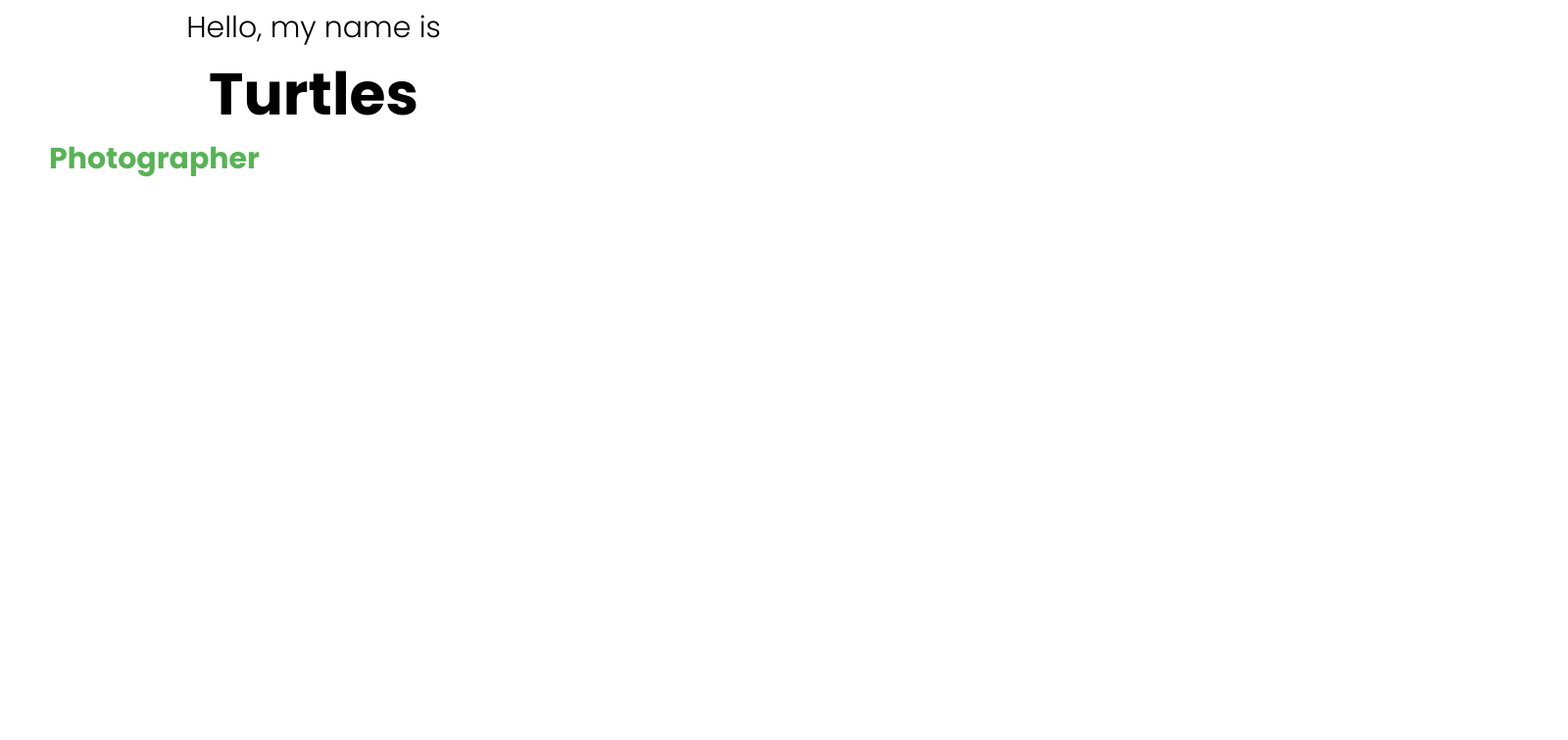
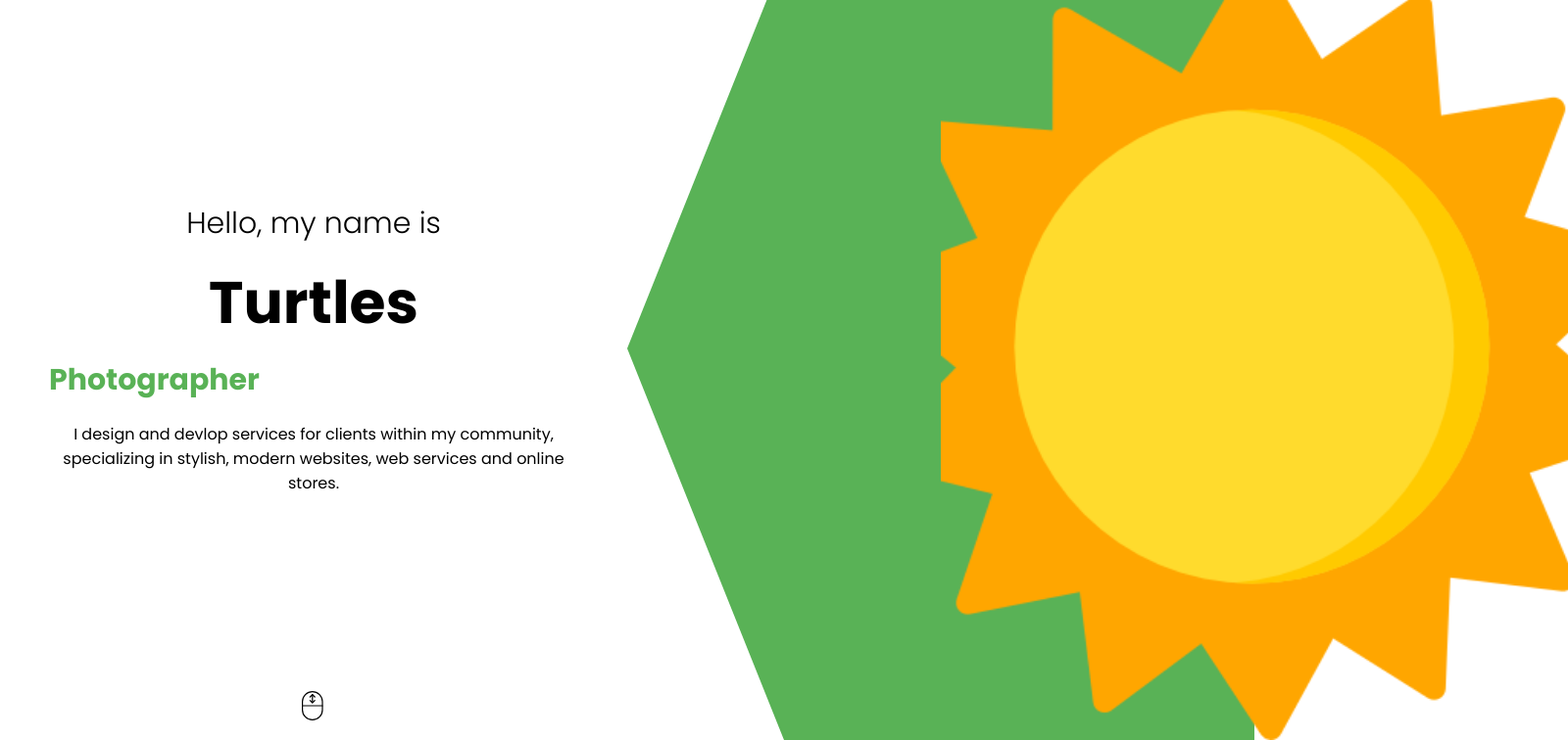
Before and after one commit to tpadilla10117/portfolio-template, a React (Create React App) app: page / in a window 1280 px wide. Shown: the part 44-800 px from the top of the page at 98% size, 1600 px wide, since content can reach past the window. Built offline with nearby package versions, Linux system fonts and the light colour scheme.

Commit message:
added an avg

```diff
--- a/src/components/Intro/Intro.css
+++ b/src/components/Intro/Intro.css
@@ -6,14 +6,22 @@
 
 .intro-left {
     flex: 1;
+    display: flex;
+    align-items: center;
+    justify-content: center;
 }
 
 .intro-right {
     flex: 1;
+    position: relative;
 }
 
 .intro-left-wrapper {
     padding: 50px;
+    height: 50%;
+    display: flex;
+    flex-direction: column;
+    justify-content: space-between;
 }
 
 .intro-introduction {
@@ -58,3 +66,27 @@
     display: flex;
     align-items: center;
 }
+
+.intro-scroll {
+    width: 30px;
+    height: 30px;
+    position: absolute;
+    bottom: 20px;
+}
+
+.intro-img {
+    width: 100%;
+    height: 100%;
+    object-fit: cover;
+    position: absolute;
+}
+
+.intro-background {
+    clip-path: polygon(100% 0%, 100% 49%, 100% 100%, 25% 100%, 0% 50%, 25% 0%);
+    background-color:#59b256;
+    width: 100%;
+    height: 100%;
+    position: absolute;
+    top: 0;
+    right: 0;
+}
--- a/src/components/Intro/Intro.jsx
+++ b/src/components/Intro/Intro.jsx
@@ -1,5 +1,7 @@
 import React from 'react';
 import "./Intro.css";
+
+import Sun from "../../assets/sun_img.png"
 
 const Intro = () => {
 
@@ -45,13 +47,77 @@
                                 )
                             })}
                         </div>
+
                     </div>
 
+                    <p className="intro-description">
+
+                            I design and devlop services for clients within my community, specializing in stylish, modern websites, web services and online stores.
+
+                    </p>
+
                 </div>
+                <svg
+                    width="75"
+                    height="75"
+                    viewBox="0 0 75 75"
+                    fill="none"
+                    stroke="black"
+                    className="intro-scroll"
+                    xmlns="http://www.w3.org/2000/svg"
+                    >
+                    <g id="scroll">
+                        <path
+                        id="Vector"
+                        d="M40.5 15L34.5 9L28.5 15"
+                        stroke-width="3"
+                        stroke-miterlimit="10"
+                        stroke-linecap="round"
+                        stroke-linejoin="round"
+                        />
+                        <path
+                        id="Vector_2"
+                        d="M28.5 24L34.5 30L40.5 24"
+                        stroke-width="3"
+                        stroke-miterlimit="10"
+                        stroke-linecap="round"
+                        stroke-linejoin="round"
+                        />
+                    <g id="Group">
+                        <path
+                        id="Vector_3"
+                        d="M9 37.5H60"
+                        stroke-width="3"
+                        stroke-miterlimit="10"
+                        stroke-linecap="round"
+                        stroke-linejoin="round"
+                        />
+                    </g>
+                        <path
+                        id="Vector_4"
+                        d="M34.5 27V9"
+                        stroke-width="2.9895"
+                        stroke-miterlimit="10"
+                        stroke-linecap="round"
+                        stroke-linejoin="round"
+                        />
+                    <g id="Group_2">
+                        <path
+                        id="Vector_5"
+                        d="M9 27C9 12.918 20.418 1.5 34.5 1.5C48.5859 1.5 60 12.918 60 27C60 29.8906 60 45.1094 60 48C60 62.082 48.5859 73.5 34.5 73.5C20.418 73.5 9 62.082 9 48C9 45.1094 9 29.8906 9 27Z"
+                        stroke-width="3"
+                        stroke-miterlimit="10"
+                        stroke-linecap="round"
+                        stroke-linejoin="round"
+                        />
+                    </g>
+                    </g>
+                </svg>
             </div>
 
             <div className="intro-right">
-            right
+                <div className="intro-background"></div>
+                <img className="intro-img" src={Sun} alt="The sun" />
             </div>
 
         </div>
```
